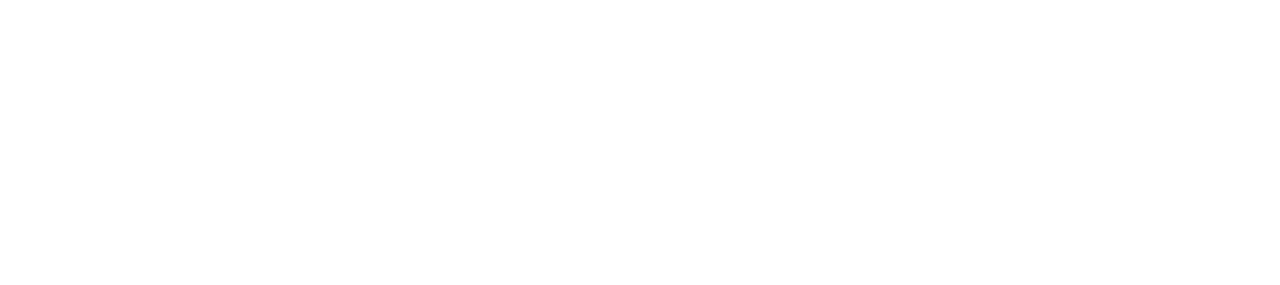
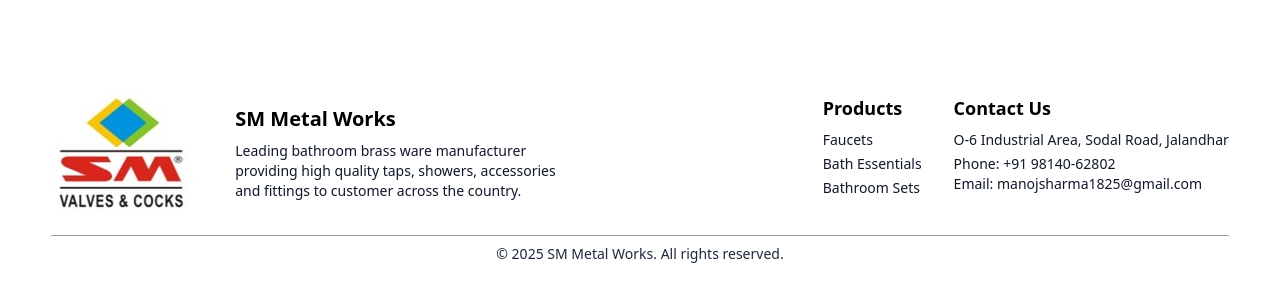
Before and after one commit to KrishnaSharma10/SM-Bath-Fittings, a React (Vite) app in the folder frontend/: page /contactus in a window 1280 px wide. Shown: the part 856-1141 px from the top of the page. Before the commit the page ends 878 px from the top, so only its background shows below. Built offline with nearby package versions, Linux system fonts and the light colour scheme.

Commit message:
created footer

```diff
--- a/frontend/src/App.jsx
+++ b/frontend/src/App.jsx
@@ -5,10 +5,11 @@
 import Collection from './pages/Collection'
 import Contact from './pages/Contact'
 import Navbar from './components/Navbar.jsx'
+import Footer from './components/Footer.jsx'
 
 const App = () => {
   return (
-    <div className='px-4 sm:px-[2vw] md:px-[4vw] lg:px-[6vw]'>
+    <div className='px-4 sm:px-[1vw] md:px-[2vw] lg:px-[4vw]'>
       <Navbar />
       <Routes>
         <Route path='/' element={<Home />} />
@@ -16,6 +17,7 @@
         <Route path='/collection' element={<Collection />} />
         <Route path='/contactus' element={<Contact />} />
       </Routes>
+      <Footer />
     </div>
   )
 }
--- a/frontend/src/assets/assets.js
+++ b/frontend/src/assets/assets.js
@@ -5,6 +5,7 @@
 import faucet1 from './faucet1.jpg'
 import bathessentials from './bathessentials.jpg'
 import bathset from './bathroomset.jpg'
+import SMlogo2 from './SM_logo.jpg'
 
 export const assets = {
     SMlogo,
@@ -12,5 +13,6 @@
     dropdownicon,
     faucet1,
     bathessentials,
-    bathset
+    bathset,
+    SMlogo2
 }
--- a/frontend/src/components/Footer.jsx
+++ b/frontend/src/components/Footer.jsx
@@ -0,0 +1,51 @@
+import React from "react";
+import { assets } from "../assets/assets";
+import { Link } from 'react-router-dom';
+
+const Footer = () => {
+    return (
+        <footer className=" py-6 mt-12">
+            <div className="w-full flex flex-col gap-8">
+                <div className="w-full flex flex-col gap-10 md:flex-row justify-between">
+                    <div className="flex flex-col items-center md:flex-row gap-10">
+                        <img src={assets.SMlogo2} alt="logo" />
+                        <div className="w-72 sm:w-84">
+                            <h2 className="text-xl font-semibold mb-2">SM Metal Works</h2>
+                            <p className="text-sm text-gray-900">
+                                Leading bathroom brass ware manufacturer providing high quality taps, showers,
+                                accessories and fittings to customer across the country.
+                            </p>
+                        </div>
+                    </div>
+                    <div className="flex flex-col md:flex-row gap-4 md:gap-8">
+                        <div>
+                            <h3 className="text-lg font-semibold mb-2">Products</h3>
+                            <ul className="text-sm text-gray-900 space-y-1">
+                                <li>
+                                    <Link to="/" className="hover:underline">Faucets</Link>
+                                </li>
+                                <li>
+                                    <Link to="/" className="hover:underline">Bath Essentials</Link>
+                                </li>
+                                <li>
+                                    <Link to="/" className="hover:underline">Bathroom Sets</Link>
+                                </li>
+                            </ul>
+                        </div>
+                        <div>
+                            <h3 className="text-lg font-semibold mb-2">Contact Us</h3>
+                            <p className="text-sm text-gray-900">O-6 Industrial Area, Sodal Road, Jalandhar</p>
+                            <p className="text-sm text-gray-900 mt-1">Phone: +91 98140-62802</p>
+                            <p className="text-sm text-gray-900">Email: manojsharma1825@gmail.com</p>
+                        </div>
+                    </div>
+                </div>
+            </div>
+            <div className="mt-6 border-t border-gray-400 pt-2 text-center text-sm text-gray-800">
+                &copy; {new Date().getFullYear()} SM Metal Works. All rights reserved.
+            </div>
+        </footer>
+    )
+}
+
+export default Footer;
--- a/frontend/src/index.css
+++ b/frontend/src/index.css
@@ -3,6 +3,9 @@
 
 .montserrat {
     font-family: 'Montserrat', sans-serif;
+    font-optical-sizing: auto;
+    font-weight: 433;
+    font-style: normal;
 }
 
 a.active hr {
--- a/frontend/src/pages/Contact.jsx
+++ b/frontend/src/pages/Contact.jsx
@@ -9,11 +9,11 @@
                 </h2>
                 <div className="h-[2px] bg-black w-8 sm:w-12"></div>
             </div>
-            <div className="w-full max-w-4xl grid grid-cols-1 md:grid-cols-2 gap-9">
+            <div className="w-full max-w-4xl grid grid-cols-1 md:grid-cols-2 gap-9 md:gap-12">
                 <div className="w-full h-80 md:h-100">
                     <iframe
                         title="Map"
-                        src="https://www.google.com/maps/embed?pb=!1m17!1m12!1m3!1d3637.9270240542205!2d75.56478497560487!3d31.35265347429125!2m3!1f0!2f0!3f0!3m2!1i1024!2i768!4f13.1!3m2!1m1!2zMzHCsDIxJzA5LjYiTiA3NcKwMzQnMDIuNSJF!5e1!3m2!1sen!2sin!4v1751623073613!5m2!1sen!2sin"
+                        src="https://www.google.com/maps/embed?pb=!1m13!1m8!1m3!1d851.8069203908888!2d75.56732862634244!3d31.352695735946998!3m2!1i1024!2i768!4f13.1!3m2!1m1!2zMzHCsDIxJzA5LjYiTiA3NcKwMzQnMDIuNSJF!5e0!3m2!1sen!2sin!4v1751654196945!5m2!1sen!2sin"
                         width="100%"
                         height="100%"
                         style={{ border: 0 }}
```
Also changed, not shown: frontend/src/assets/SM_logo.jpg (added).
